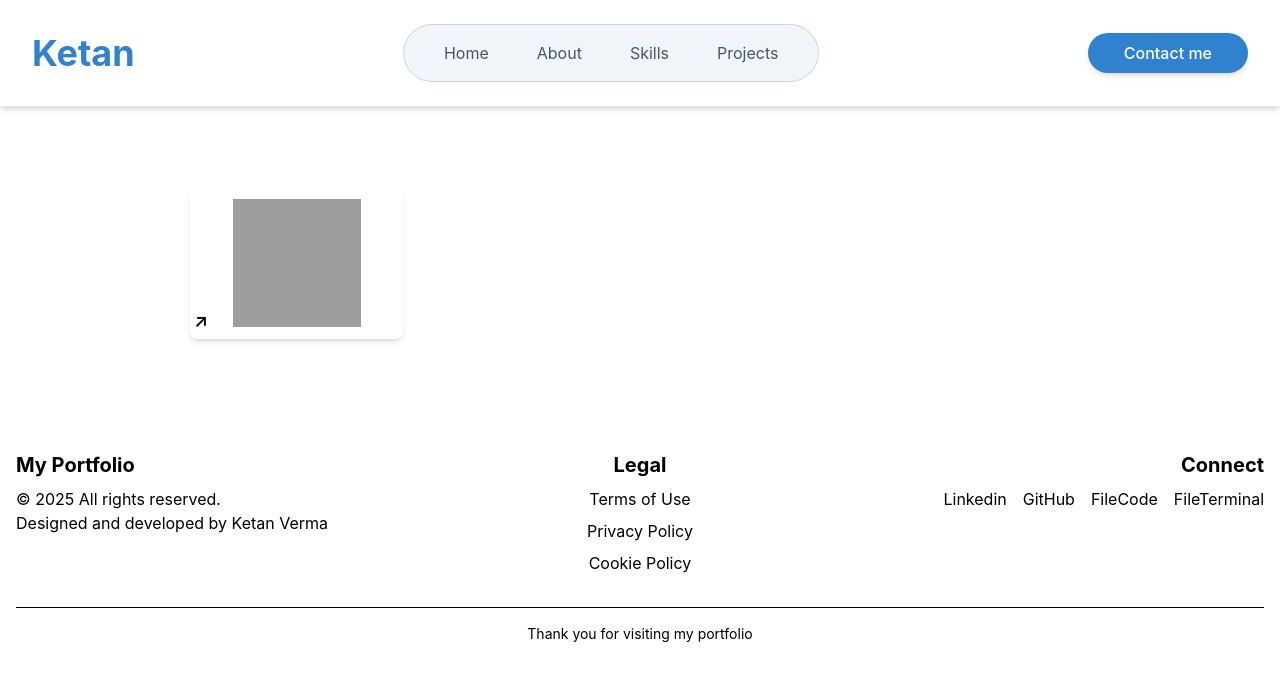
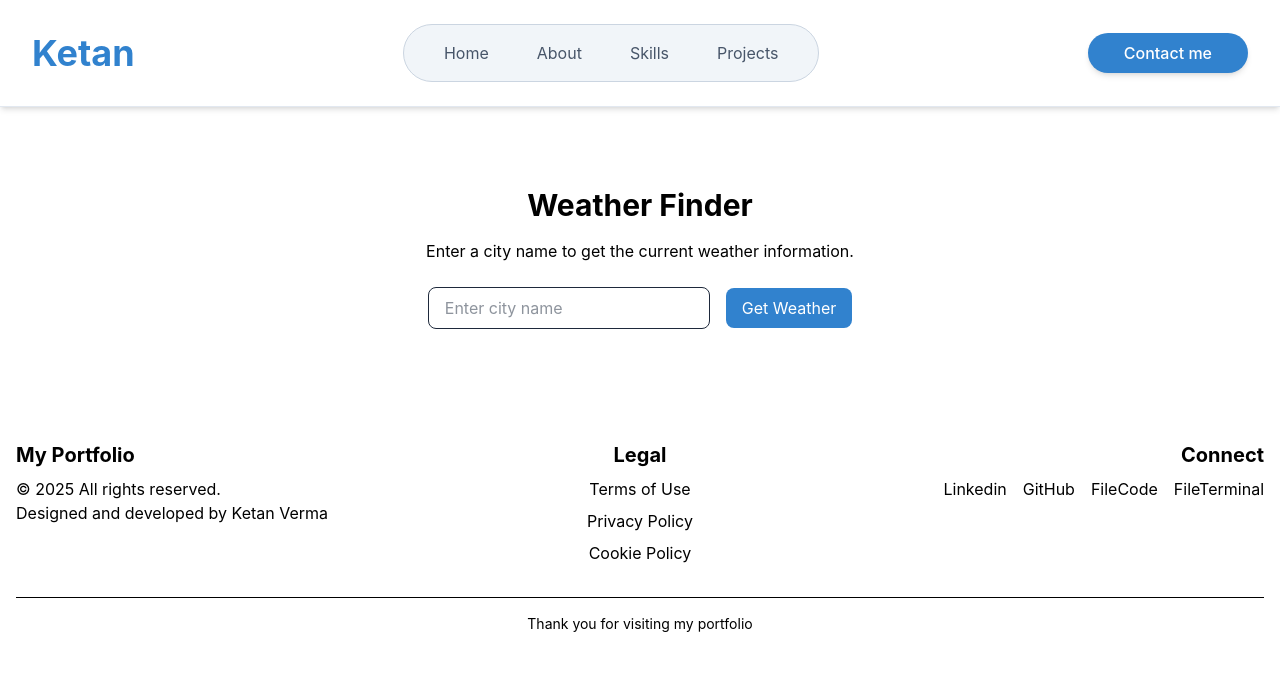
Before and after one commit to shwetket/mywebapp, a React (Create React App) app: page /projects in a window 1280 px wide. Shown: the top 680 px of the page. Built offline with nearby package versions, Linux system fonts and the light colour scheme; grey boxes are pictures that could not be loaded.

Commit message:
Project1

```diff
--- a/src/Modules/Projects.jsx
+++ b/src/Modules/Projects.jsx
@@ -1,17 +1,94 @@
+import { useState } from "react";
+
 export default function Projects() {
+    const [city, setCity] = useState("");
+    const [weatherData, setWeatherData] = useState(null);
+    const [error, setError] = useState("");
+
+    const apiKey = "70509c7705d7b3fcb4f99bd7ad6378ab";
+
+    const getWeather = async () => {
+        if (!city) {
+            setError("Please enter a city name.");
+            return;
+        }
+        setError(""); // Clear previous errors
+        try {
+            const response = await fetch(
+                `https://api.openweathermap.org/data/2.5/weather?q=${city}&appid=${apiKey}&units=metric`
+            );
+            if (!response.ok) {
+                throw new Error("City not found.");
+            }
+            const data = await response.json();
+            setWeatherData(data);
+        } catch (err) {
+            setError(err.message);
+            setWeatherData(null);
+        }
+    };
+
     return (
+        <div className="hero bg-[var(--background-color)] dark:bg-[var(--dark-background-color)] py-12">
+            <div className="m-8 mx-auto max-w-[600px] text-center">
+                <h1 className="text-3xl font-bold text-[var(--primary-text-color)] dark:text-[var(--dark-primary-text-color)] mb-4">
+                    Weather Finder
+                </h1>
+                <p className="text-[var(--secondary-text-color)] dark:text-[var(--dark-secondary-text-color)] mb-6">
+                    Enter a city name to get the current weather information.
+                </p>
+                <div className="flex justify-center items-center gap-4 mb-6">
+                    <input
+                        type="text"
+                        placeholder="Enter city name"
+                        value={city}
+                        onChange={(e) => setCity(e.target.value)}
+                        className="px-4 py-2 border border-[var(--primary-border-color)] rounded-lg bg-[var(--surface)] text-[var(--text-primary)] focus:outline-none focus:ring-2 focus:ring-[var(--brand-primary)]"
+                    />
+                    <button
+                        onClick={getWeather}
+                        className="px-4 py-2 bg-[var(--primary-button)] text-[var(--primary-button-text)] rounded-lg hover:bg-[var(--primary-button-hover)] transition-colors duration-300"
+                    >
+                        Get Weather
+                    </button>
+                </div>
+                {error && (
+                    <p className="text-[var(--error)] font-medium mb-4">{error}</p>
+                )}
+                {weatherData && (
+                    <div className="weather-info bg-[var(--card-background-color)] dark:bg-[var(--dark-card-background-color)] p-6 rounded-lg shadow-md">
+                        <h2 className="text-2xl font-bold text-[var(--primary-text-color)] dark:text-[var(--dark-primary-text-color)] mb-2">
+                            {weatherData.name}, {weatherData.sys.country}
+                        </h2>
+                        <div className="grid grid-cols-3 gap-4 mb-4">
+                            <div className="flex flex-col items-center">
+                                <span className="text-lg font-semibold">Temperature</span>
+                                <span className="text-2xl">{weatherData.main.temp}°C</span>
+                            </div>
+                            <div className="flex flex-col items-center">
+                                <span className="text-lg font-semibold">Humidity</span>
+                                <span className="text-2xl">{weatherData.main.humidity}%</span>
+                            </div>
+                            <div className="flex flex-col items-center">
+                                <span className="text-lg font-semibold">Wind Speed</span>
+                                <span className="text-2xl">{weatherData.wind.speed} m/s</span>
+                            </div>
+                        </div>
+                        <div className="grid grid-cols-2 gap-4 mb-4">
+                        <div className="flex flex-col items-center">
+                            <span className="text-lg font-semibold">Condition</span>
+                            <span className="text-2xl capitalize">{weatherData.weather[0].description}</span>
+                        </div>
+                        <img
+                            src={`http://openweathermap.org/img/wn/${weatherData.weather[0].icon}.png`}
+                            alt="Weather Icon"
+                            className="mt-2 flex flex-col items-center"
+                        />
+                        </div>
 
-        <div className="projects bg-[var(--background-color)] dark:bg-[var(--dark-background-color)] py-12">
-            <div className="m-8 grid grid-cols-1 sm:grid-cols-2 md:grid-cols-4 gap-4 mx-auto md:max-w-[900px]">
-                {/* Project 1 */}
-                <div className="rounded-lg shadow-md bg-[var(--card-background-color)] dark:bg-[var(--dark-card-background-color)] relative hover:shadow-lg transition-shadow duration-300">
-                    <div className="h-full flex justify-center items-center p-3">
-                        <img src="./resources/project1.png" className="w-32 h-32" alt="Project 1" />
-                        <span className="absolute bottom-1 left-1 font-semibold text-lg" aria-label="External link">&#8599;</span>
                     </div>
-                </div>
+                )}
             </div>
         </div>
-
     );
 }
```
